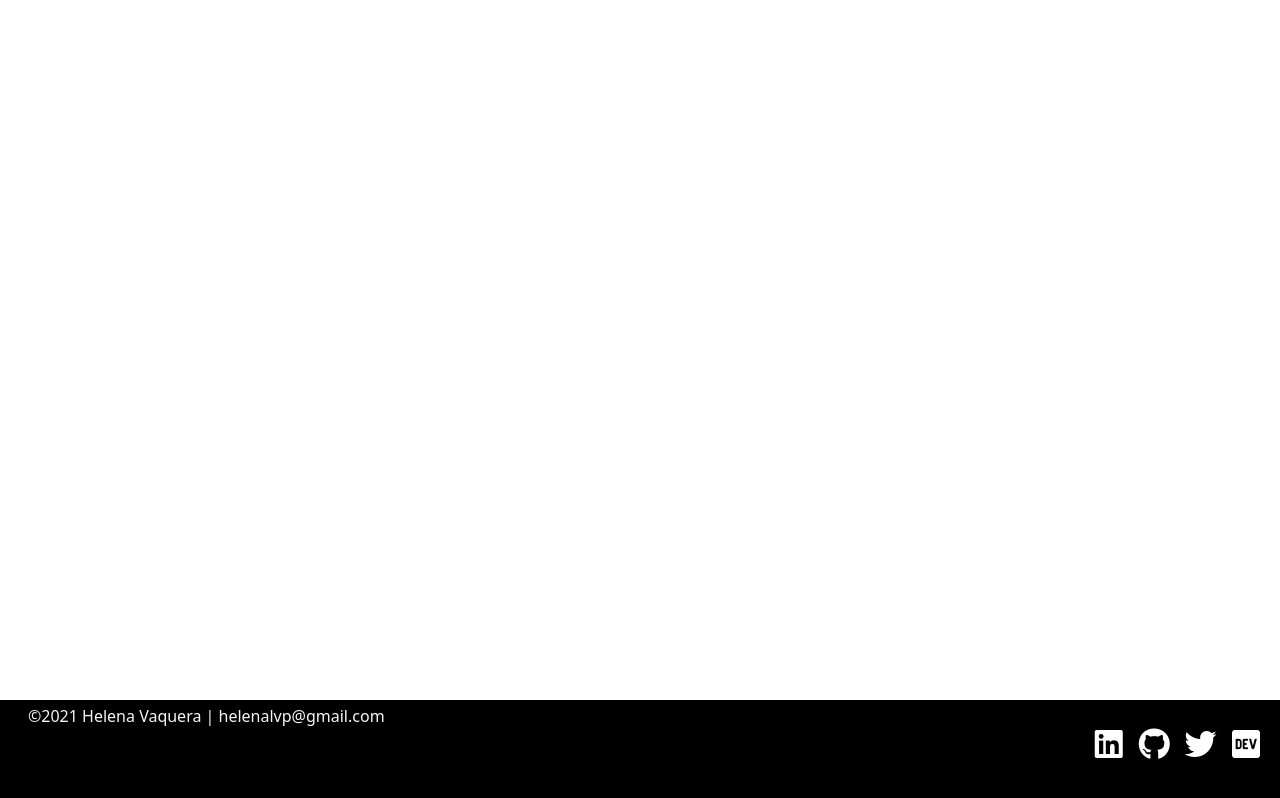
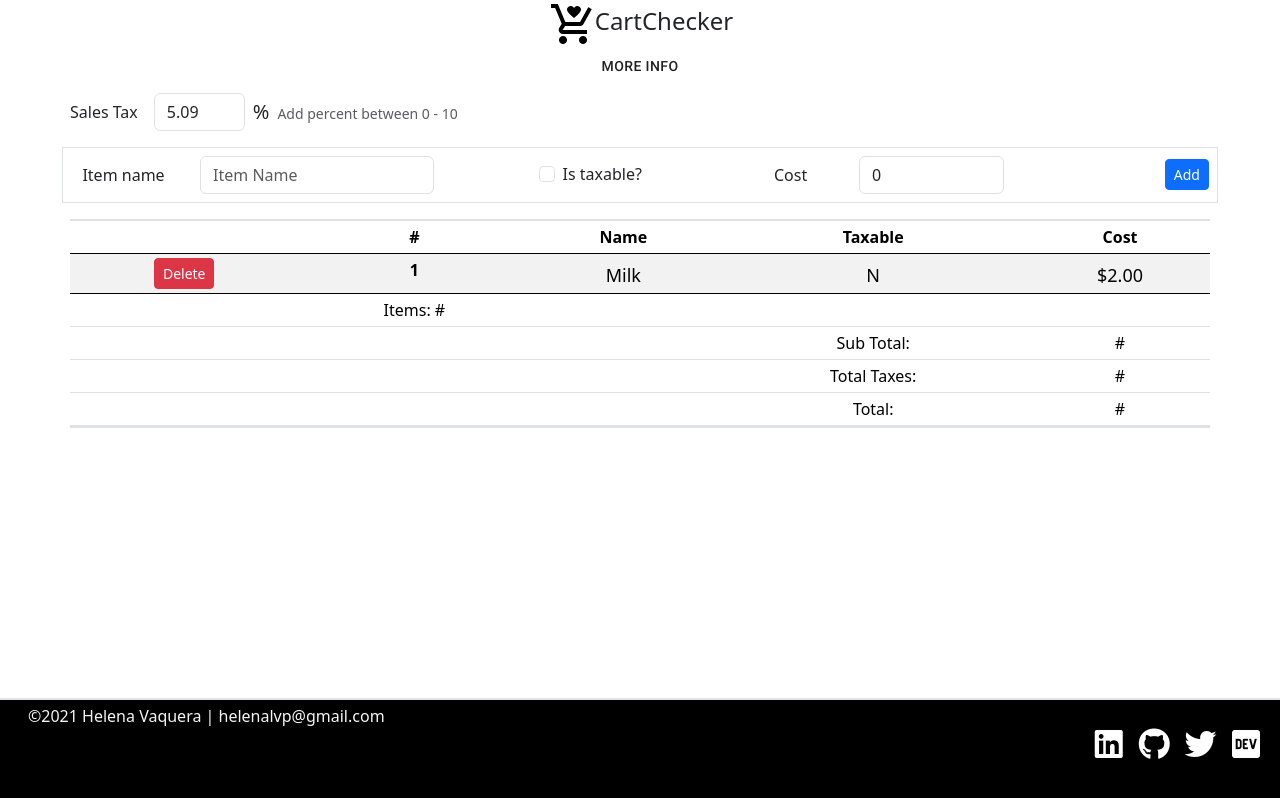
Before and after one commit to helenalvp/cart-checker, a React (Create React App) app: page / in a window 1280 px wide. Built offline with nearby package versions, Linux system fonts and the light colour scheme.

Commit message:
changed the format to fit the screen/ router better

```diff
--- a/src/App.js
+++ b/src/App.js
@@ -1,14 +1,23 @@
 import "./App.css";
 import "bootstrap/dist/css/bootstrap.min.css";
-import NavBar from "./components/Navbar";
 import Footer from "./components/Footer";
 import "bootstrap/dist/css/bootstrap.min.css";
+import CartChecker from "./components/app-components/CartChecker";
+import MoreInfoButton from "./components/MoreInfoButton";
+import appLogo from "./assets/images/applogo.png";
 
 function App() {
   return (
     <div className="App">
-      <div className="content"></div>
-
+      <div className="content container-fluid border-bottom border-2 py-0 my-0">
+        <h4 className="py-0 my-0">
+          <img src={appLogo} className="app-logo " alt="" />
+          CartChecker <MoreInfoButton />
+        </h4>
+        <div className="container">
+          <CartChecker />
+        </div>
+      </div>
       <Footer />
     </div>
   );
--- a/src/components/CodeDropdown.jsx
+++ b/src/components/old-components/CodeDropdown.jsx
@@ -1,5 +1,5 @@
 import { Fragment, Component } from "react";
-import CodeSnippet from "./CodeSnippet";
+import CodeSnippet from "../CodeSnippet";
 import CodeInfo from "./CodeInfo";
 
 import Accordion from "@material-ui/core/Accordion";
--- a/src/components/Navbar.jsx
+++ b/src/components/old-components/Navbar.jsx
@@ -7,7 +7,7 @@ import AppBar from "@material-ui/core/AppBar";
 import Typography from "@material-ui/core/Typography";
 import Box from "@material-ui/core/Box";
 
-import Home from "./Home";
+import Home from "../Home";
 import TheApp from "./TheApp";
 import TheCode from "./TheCode";
 
--- a/src/components/TheApp.jsx
+++ b/src/components/old-components/TheApp.jsx
@@ -1,7 +1,7 @@
 import { Fragment, Component } from "react";
-import MoreInfoButton from "./MoreInfoButton";
+import MoreInfoButton from "../MoreInfoButton";
 import appLogo from "../assets/images/applogo.png";
-import CartCheckerMain from "./app-components/CartChecker";
+import CartChecker from "../app-components/CartChecker";
 
 class TheApp extends Component {
   render() {
@@ -15,7 +15,7 @@ class TheApp extends Component {
         </div>
         {/* THIS IS WHERE I HAVE THE APP */}
         <div className="container app-container">
-          <CartCheckerMain />
+          <CartChecker />
         </div>
       </Fragment>
     );
```
Also changed, not shown: src/components/old-components/CodeInfo.js (renamed from src/components/CodeInfo.js), src/components/old-components/CodeSnippet.js (renamed from src/components/CodeSnippet.js), src/components/old-components/TheCode.jsx (renamed from src/components/TheCode.jsx).
